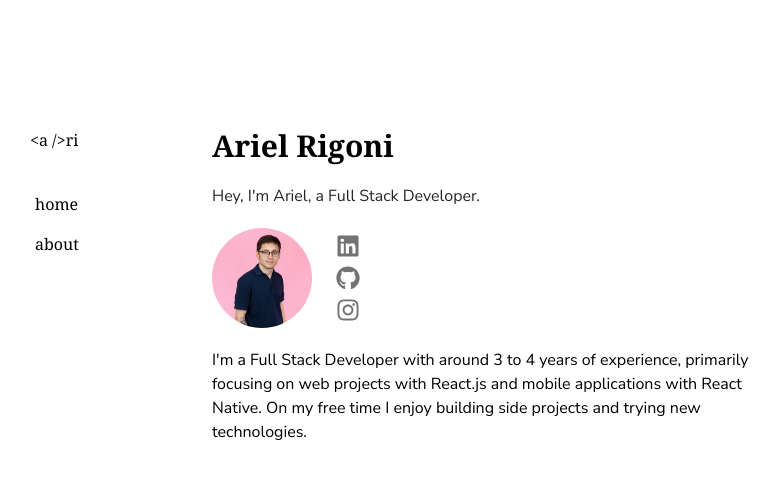
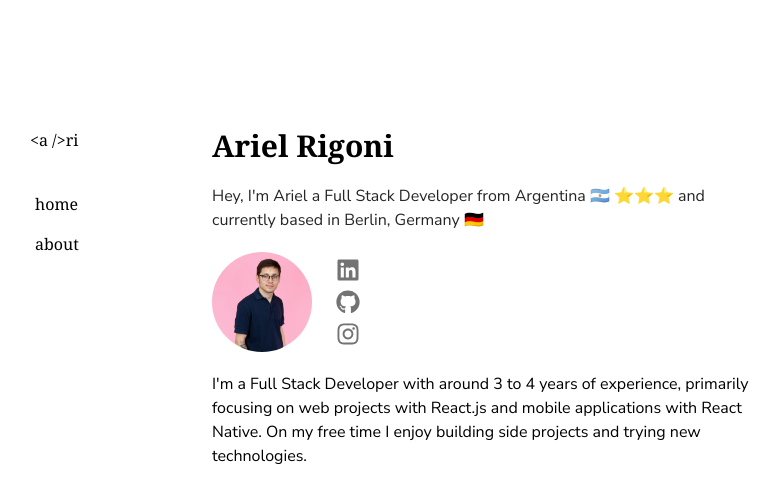
Before and after one commit to abrigoni/abrigoni.io, a Next.js app: page / in a window 1280 px wide. Shown: the top 502 px of the page, without its empty margins (34-814 px from the left). Built offline with nearby package versions, Linux system fonts and the light colour scheme.

Commit message:
feat: emojis in home

```diff
--- a/src/app/page.tsx
+++ b/src/app/page.tsx
@@ -7,8 +7,8 @@ export default function Home() {
   return (
     <section>
       <h1 className="text-3xl font-serif font-bold">Ariel Rigoni</h1>
-      <p className="my-5 max-w-md text-neutral-800 dark:text-neutral-200">
-        Hey, I&apos;m Ariel, a Full Stack Developer.
+      <p className="my-5 max-w-lg text-neutral-800 dark:text-neutral-200">
+        Hey, I&apos;m Ariel a Full Stack Developer from Argentina 🇦🇷 ⭐⭐⭐ and currently based in Berlin, Germany 🇩🇪
       </p>
       <div className="flex md:flex-row items-center my-5">
         <Image
```
